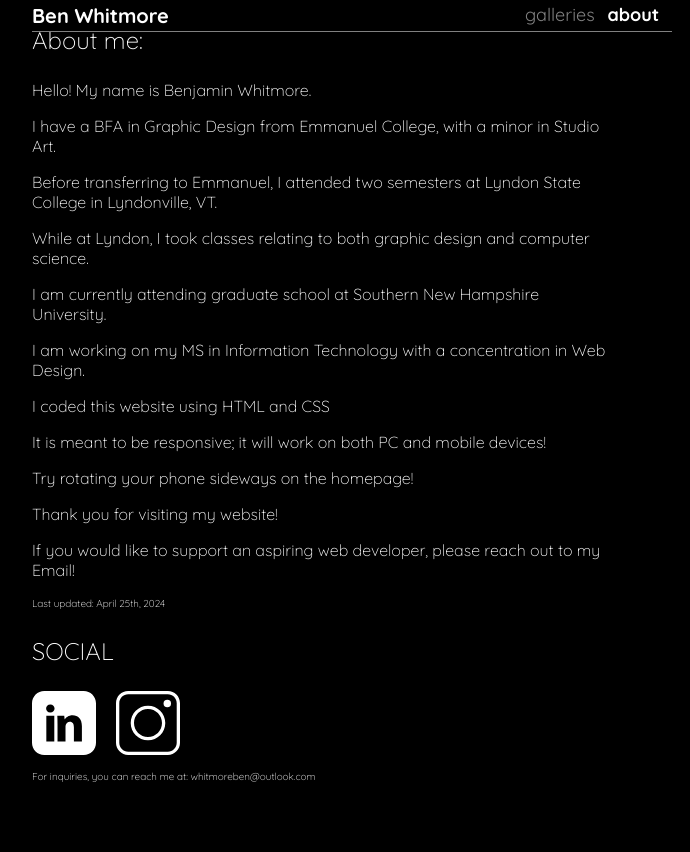
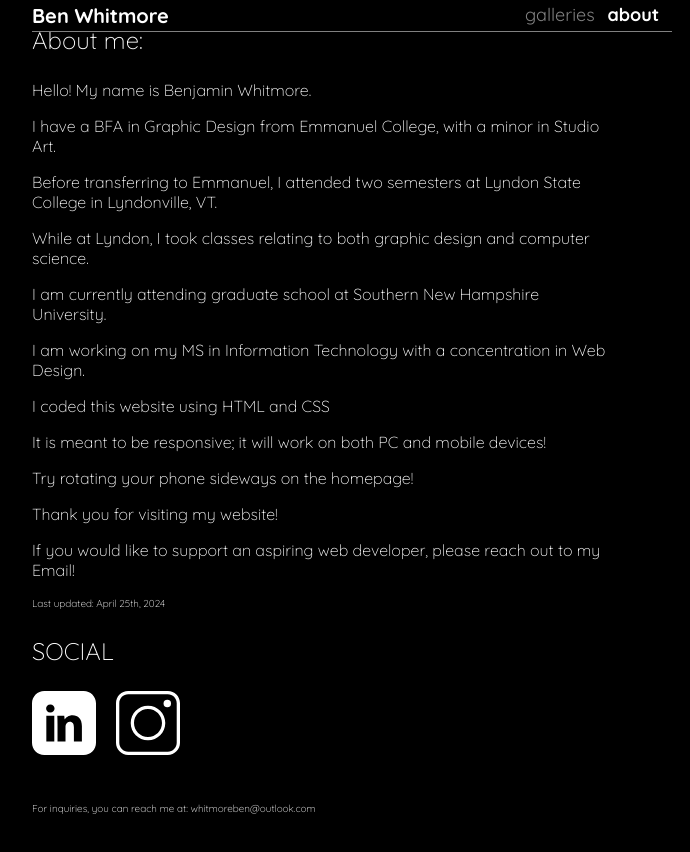
Before and after one commit to benwhitmore/website, a plain HTML site: page html/about.html in a window 1280 px wide. Shown: the whole page, without its empty margins (288-978 px from the left). Drawn offline with Linux system fonts and the light colour scheme.

Commit message:
Update main.css
added padding to img.icon

```diff
--- a/css/main.css
+++ b/css/main.css
@@ -52,6 +52,7 @@ img.icon{
   height: auto;
   display: inline-block;
   padding-right:1em;
+  padding-bottom:2em; /* added this so that small font at bottom of page is further away, might need to change if icons are used elsewhere.*/
   }
 
 h2.social{
```
